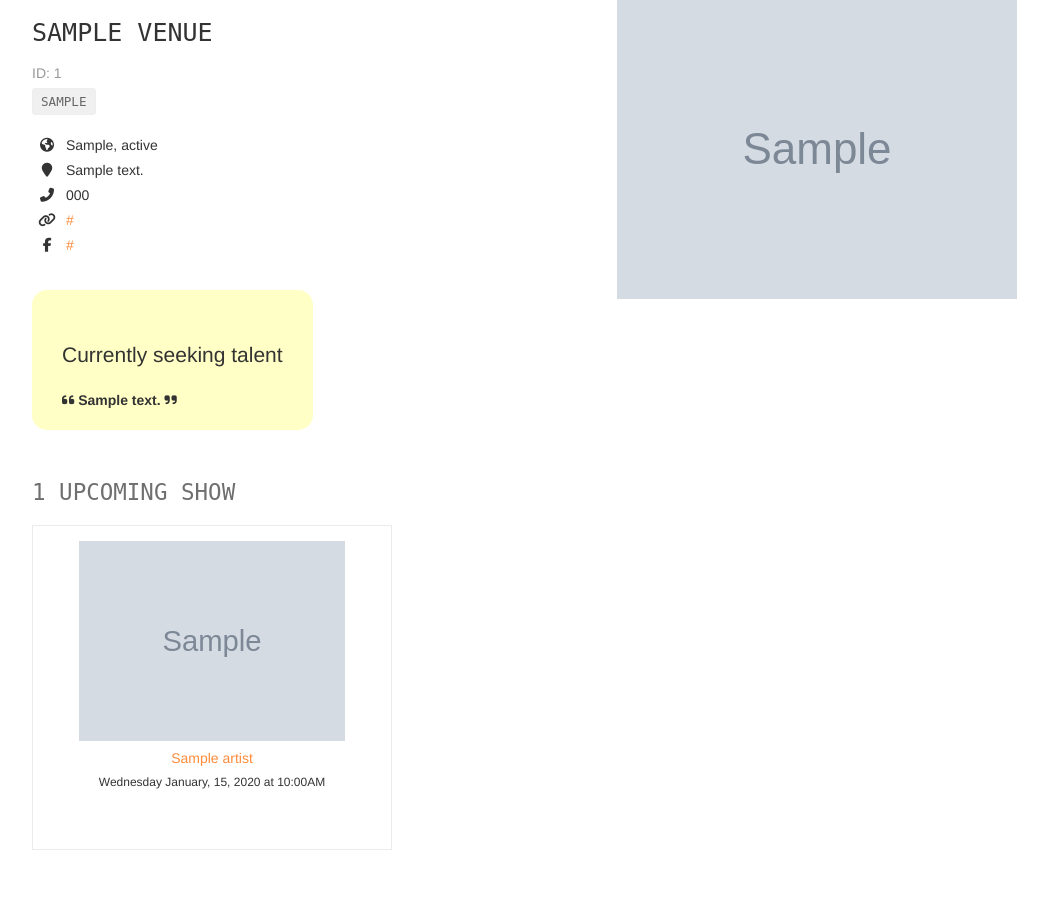
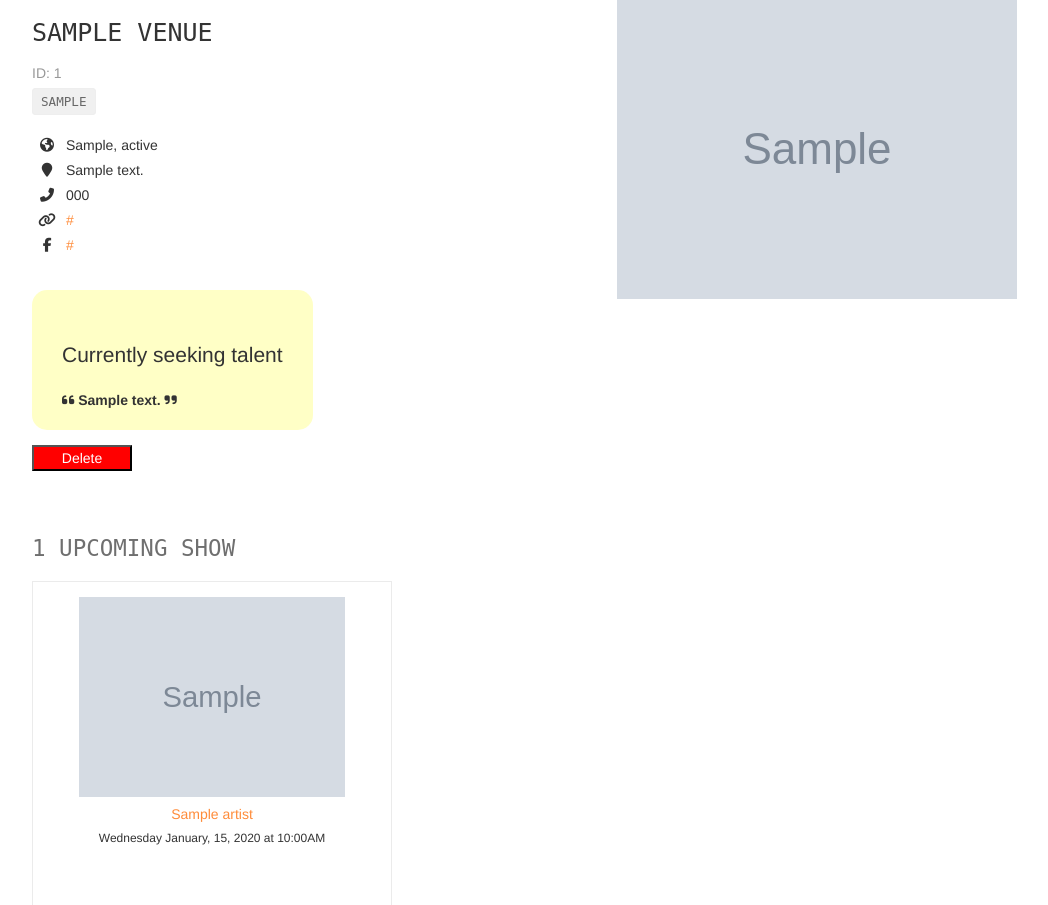
Before and after one commit to WhiteHatJoker/flask-venue-booking-website, a Flask app: page /venues/1 in a window 1280 px wide. Shown: the part 81-986 px from the top of the page, without its empty margins (38-1086 px from the left). Run offline with Flask 2, Linux system fonts and the light colour scheme; tables that the repository leaves empty hold one stand-in row (values such as "Sample post"); grey boxes marked "Sample" are stand-in pictures; some libraries are stand-ins or nearby versions.

Commit message:
delete venue functionality

```diff
--- a/app.py
+++ b/app.py
@@ -5,7 +5,7 @@
 import json
 import dateutil.parser
 import babel
-from flask import Flask, render_template, request, Response, flash, redirect, url_for
+from flask import Flask, render_template, request, Response, flash, redirect, url_for, jsonify
 from flask_moment import Moment
 from flask_sqlalchemy import SQLAlchemy
 from flask_migrate import Migrate
@@ -33,8 +33,8 @@ migrate = Migrate(app, db)
 
 Show = db.Table('show',
                 db.Column('id', db.Integer, primary_key=True),
-                db.Column('venue_id', db.Integer, db.ForeignKey('venue.id'), primary_key=True, unique=False),
-                db.Column('artist_id', db.Integer, db.ForeignKey('artist.id'), primary_key=True, unique=False),
+                db.Column('venue_id', db.Integer, db.ForeignKey('venue.id', ondelete='cascade'), primary_key=True, unique=False),
+                db.Column('artist_id', db.Integer, db.ForeignKey('artist.id', ondelete='cascade'), primary_key=True, unique=False),
                 db.Column('start_time', db.DateTime, nullable=False)
                 )
 
@@ -52,7 +52,7 @@ class Venue(db.Model):
     genres = db.Column(db.String(120), nullable=False)
     seeking_talent = db.Column(db.Boolean, default=True)
     seeking_description = db.Column(db.String(500))
-    artists = db.relationship('Artist', secondary=Show, backref=db.backref('venues', lazy=True))
+    artists = db.relationship('Artist', secondary=Show, cascade="all, delete-orphan", single_parent=True, backref=db.backref('venues', lazy=True))
 
 
 class Artist(db.Model):
@@ -179,7 +179,6 @@ def show_venue(venue_id):
         "past_shows_count": len(past_shows)
     }
 
-
     return render_template('pages/show_venue.html', venue=data)
 
 
@@ -224,12 +223,18 @@ def create_venue_submission():
 
 @app.route('/venues/<venue_id>', methods=['DELETE'])
 def delete_venue(venue_id):
-    # TODO: Complete this endpoint for taking a venue_id, and using
-    # SQLAlchemy ORM to delete a record. Handle cases where the session commit could fail.
-
-    # BONUS CHALLENGE: Implement a button to delete a Venue on a Venue Page, have it so that
-    # clicking that button delete it from the db then redirect the user to the homepage
-    return None
+    try:
+        error = False
+        venue = Venue.query.get(venue_id)
+        db.session.delete(venue)
+        db.session.commit()
+    except:
+        flash(f'An error occurred. Venue {venue_id} could not be deleted.')
+        error = True
+        db.session.rollback()
+    finally:
+        db.session.close()
+    return jsonify({'success': not error})
 
 
 #  Artists
--- a/static/css/main.css
+++ b/static/css/main.css
@@ -209,3 +209,11 @@ h2.monospace {
 .subtitle {
   opacity: 0.5;
 }
+#delete-venue {
+  color: white;
+  background-color: red;
+  width: 100px;
+}
+.buttons-wrapper {
+  margin: 15px 0px;
+}
--- /dev/null
+++ b/static/js/btns.js
@@ -0,0 +1,18 @@
+const deleteBtn = document.getElementById('delete-venue');
+deleteBtn.onclick = function (e) {
+    const venueId = e.target.dataset['id'];
+    fetch('/venues/' + venueId, {
+        method: 'DELETE'
+    }).then(function (response) {
+        return response.json();
+    }).then(function (jsonResponse) {
+        if(jsonResponse['success']) {
+            console.log(jsonResponse['success']);
+            document.location.href="/venues";
+        } else {
+            console.log(jsonResponse['success']);
+        }
+    }).catch(function() {
+        console.log('Error');
+    });
+}
--- a/templates/layouts/main.html
+++ b/templates/layouts/main.html
@@ -31,6 +31,7 @@
 <script src="/static/js/libs/modernizr-2.8.2.min.js"></script>
 <script src="/static/js/libs/moment.min.js"></script>
 <script type="text/javascript" src="/static/js/script.js" defer></script>
+<script type="text/javascript" src="/static/js/btns.js" defer></script>
 <!--[if lt IE 9]><script src="/static/js/libs/respond-1.4.2.min.js"></script><![endif]-->
 <!-- /scripts -->
 </head>
--- a/templates/pages/show_venue.html
+++ b/templates/pages/show_venue.html
@@ -41,6 +41,9 @@
 			<i class="fas fa-moon"></i> Not currently seeking talent
 		</p>
 		{% endif %}
+        <div class="buttons-wrapper">
+            <button id="delete-venue" data-id="{{ venue.id }}">Delete</button>
+        </div>
 	</div>
 	<div class="col-sm-6">
 		<img src="{{ venue.image_link }}" alt="Venue Image" />
```
Also changed, not shown: migrations/versions/6d9e79df284a_.py (added, +34 -0 lines).
